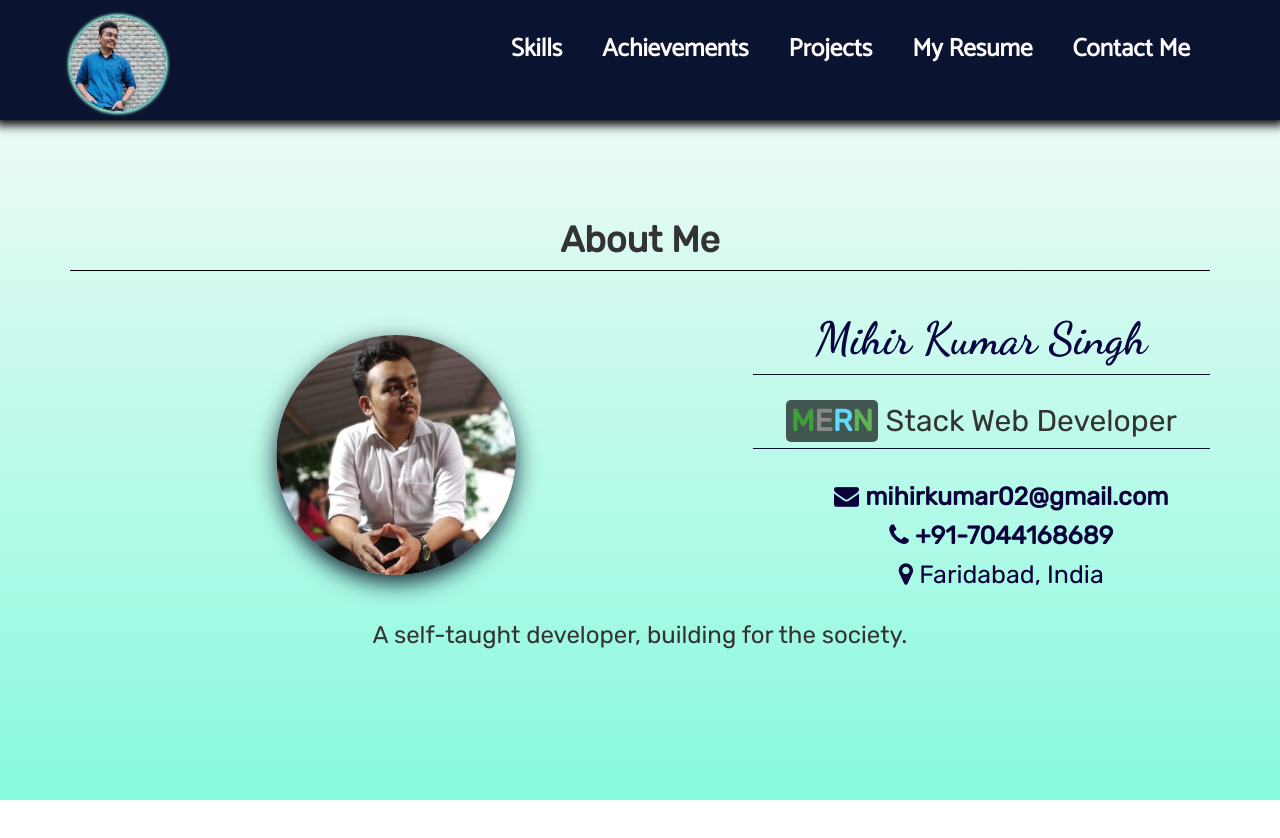
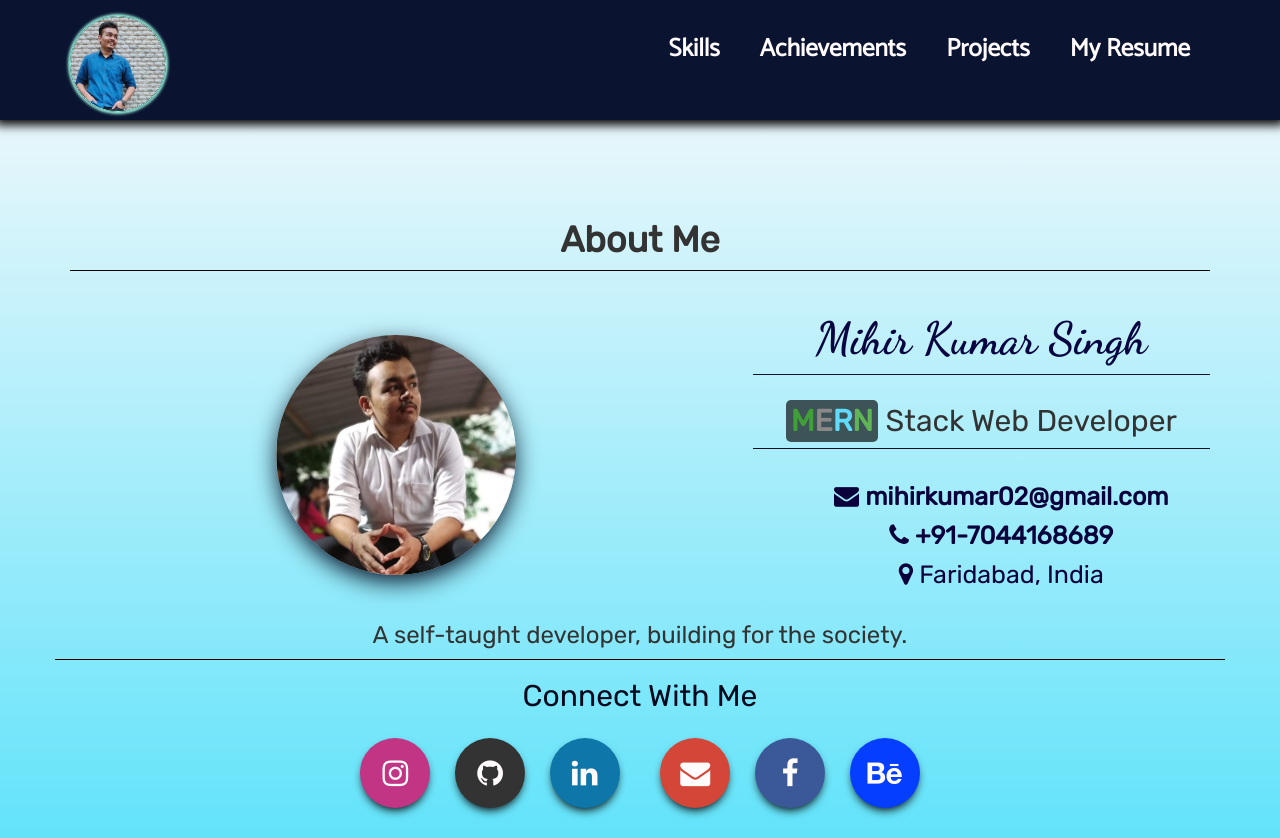
Before and after one commit to mihirkumar02/myPortfolio, a React (Create React App) app: page / in a window 1280 px wide. Before the commit the page ends 800 px from the top, so only its background shows below. Built offline with nearby package versions, Linux system fonts and the light colour scheme; the HTML template or start-up script is replaced by a standard one.

Commit message:
Fixed Contac Me link issue

```diff
--- a/src/App.js
+++ b/src/App.js
@@ -2,7 +2,6 @@ import React, { Component } from 'react';
 import { BrowserRouter, Switch, Route } from 'react-router-dom';
 import $ from 'jquery';
 import Navbar from './components/Navbar';
-import ContactForm from './components/ContactForm';
 import Home from './components/Home';
 import Skills from './components/Skills';
 import Projects from './components/Projects';
@@ -66,7 +65,6 @@ class App extends Component {
               <Route path="/achievements" component={Achievements} />
               <Route path="/projects" component={Projects} />
               <Route path="/resume" component={Resume} />
-              <Route path="/contact" component={ContactForm}/>
            </Switch>
         </div>
       </BrowserRouter>
--- a/src/components/Home.js
+++ b/src/components/Home.js
@@ -1,10 +1,11 @@
 import React from 'react';
 import me2 from '../me2.jpg';
+import Social from './Social';
 
 const Home = () => {
     return (
         <div className="Home">
-            <div className="container other">
+            <div className="container other down">
                 <div className="banner">
                     <h1>Mihir Kumar Singh</h1>
                 </div>
@@ -35,6 +36,12 @@ const Home = () => {
                     <h3>A self-taught developer, building for the society.</h3>
                 </div>
             </div>
+            <div className="container smallother">
+                <div className="links-heading">
+                    <h2>Connect With Me</h2>
+                </div>
+                <Social />
+            </div>
         </div>
     );
 }
--- a/src/components/Navbar.js
+++ b/src/components/Navbar.js
@@ -21,7 +21,6 @@ const Navbar = () => {
                     <li><NavLink to="/achievements">Achievements</NavLink></li>
                     <li><NavLink to="/projects">Projects</NavLink></li>
                     <li><NavLink to="/resume">My Resume</NavLink></li>
-                    <li><NavLink to="/contact">Contact Me</NavLink></li>
                 </ul>
             </div>
         </div>
--- a/src/components/Projects.js
+++ b/src/components/Projects.js
@@ -131,10 +131,7 @@ const Projects = () => {
                                     <img className="projecttechimage" src={css} alt="CSS"/>
                                     <img className="projecttechimage" src={js} alt="JavaScript"/>
                                     <img className="projecttechimage" src={jquery} alt="jQuery"/>
-                                    <img className="projecttechimage" src={mongodb} alt="Mongo DB"/>
-                                    <img className="projecttechimage" src={expressjs} alt="Express JS"/>
                                     <img className="projecttechimage" src={reactjs} alt="React JS"/>
-                                    <img className="projecttechimage" src={nodejs} alt="Node JS"/>
                                 </div>
                                 <div className="buttons">
                                     <a href="https://itsmemihir.netlify.com" target="_blank" rel="noopener noreferrer" className="btn btn-success btn-lg">Live</a>
--- a/src/index.css
+++ b/src/index.css
@@ -28,7 +28,7 @@ textarea{
 }
 
 .Home{
-  background-image: linear-gradient(#FFFAFB, #87fadd);
+  background-image: linear-gradient(#FFFAFB, #62e3fa);
   min-height: 100vh;
 }
 
@@ -174,6 +174,10 @@ textarea{
   border-bottom: 1px solid black;
 }
 
+.down{
+  border-bottom: 1px solid black;
+}
+
 .banner{
   display: none;
   margin-top: 30vh;
@@ -233,8 +237,9 @@ textarea{
 }
 
 .social{
+  width: 50%;
   text-align: center;
-  margin-top: 25%;
+  margin: 25px auto 0 auto;
 }
 
 .social .row .linkbutton{
```
